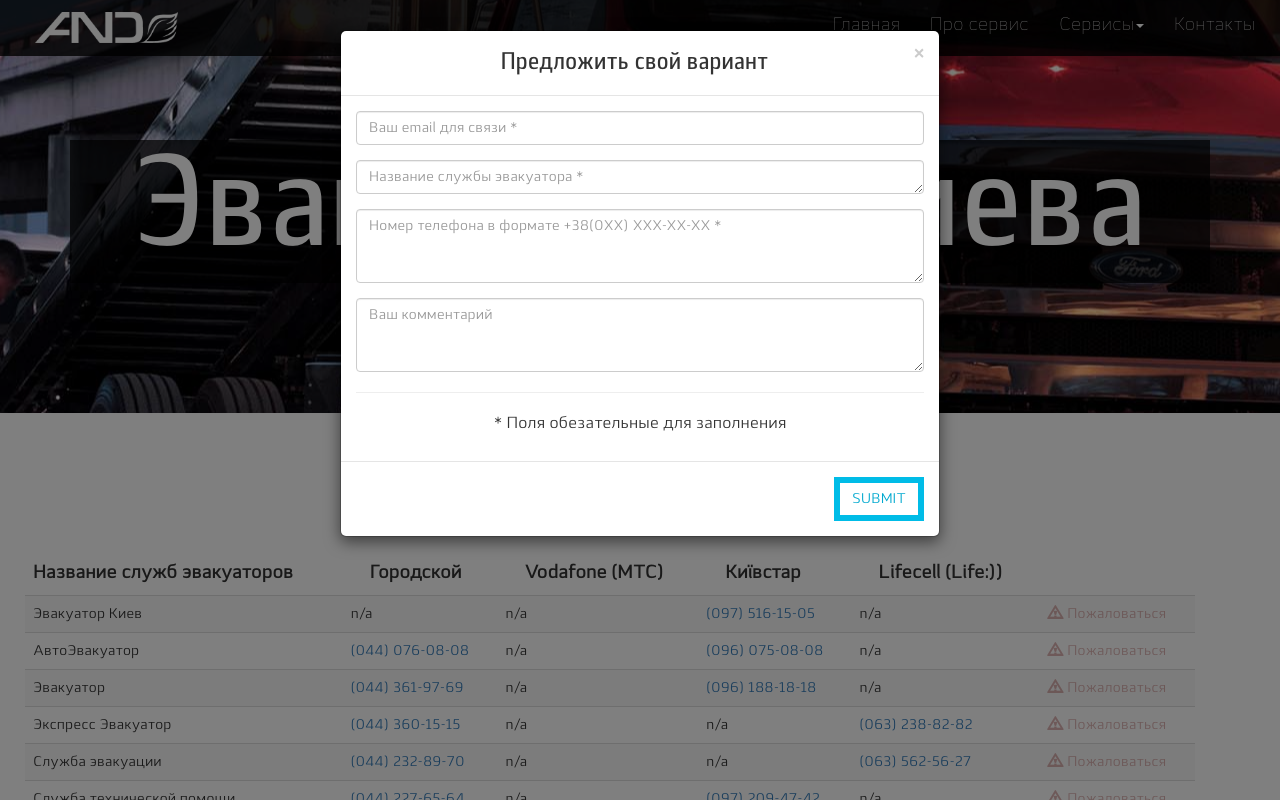
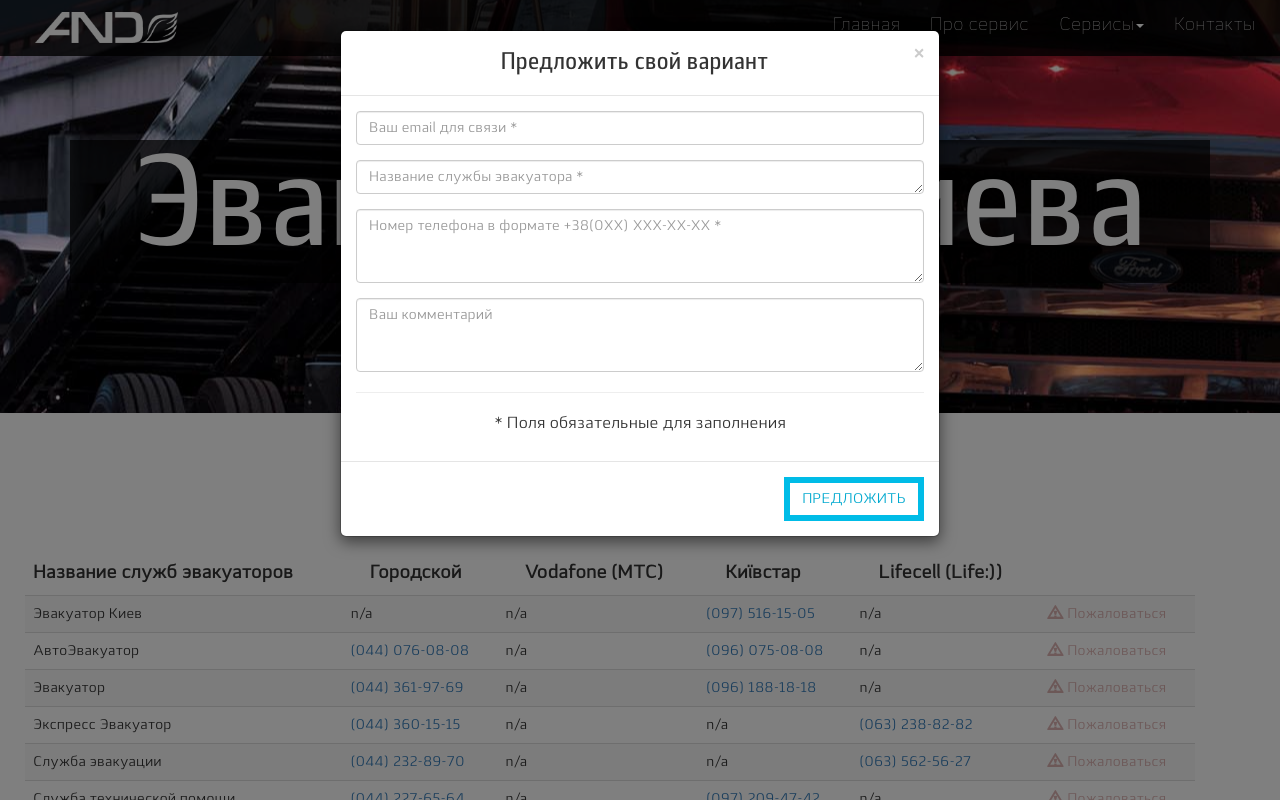
Before and after one commit to salesupcenterdev/and_qr, a PHP site: page /pages/evaq.php in a window 1280 px wide, after a click on "ПРЕДЛОЖИТЬ ЕВАКУАТОР". Run offline with PHP 8.4, Linux system fonts and the light colour scheme.

Commit message:
minor changes in taxi & evaq pages

```diff
--- a/pages/evaq.php
+++ b/pages/evaq.php
@@ -284,10 +284,10 @@
 												<input type="hidden" name="typeData" value="эвакуатор">
 											</form>
 											<hr>
-											<p>* Поля обезательные для заполнения</p>
+											<p>* Поля обязательные для заполнения</p>
 										</div>
 										<div class="modal-footer">
-											<button class="btn btn-modal" type="submit" data-dismiss="modal" id="send" >Submit</button>
+											<button class="btn btn-modal" type="submit" data-dismiss="modal" id="send" >Предложить</button>
 										</div>
 									</div>
 								</div>
--- a/pages/taxi.php
+++ b/pages/taxi.php
@@ -284,7 +284,7 @@
 											<p>* Поля обязательные для заполнения</p>
 										</div>
 										<div class="modal-footer">
-											<button class="btn btn-modal" type="submit" data-dismiss="modal" id="send" >Submit</button>
+											<button class="btn btn-modal" type="submit" data-dismiss="modal" id="send">Предложить</button>
 										</div>
 									</div>
 								</div>
```
